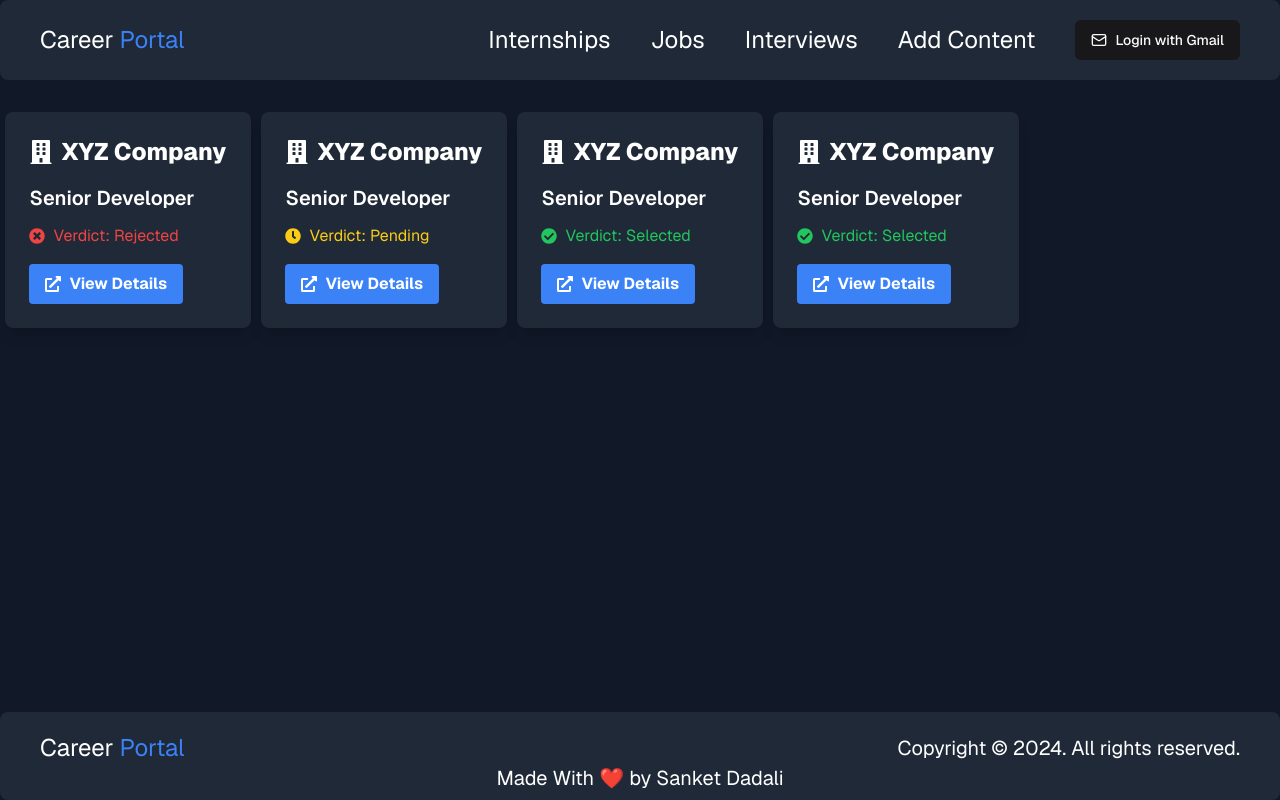
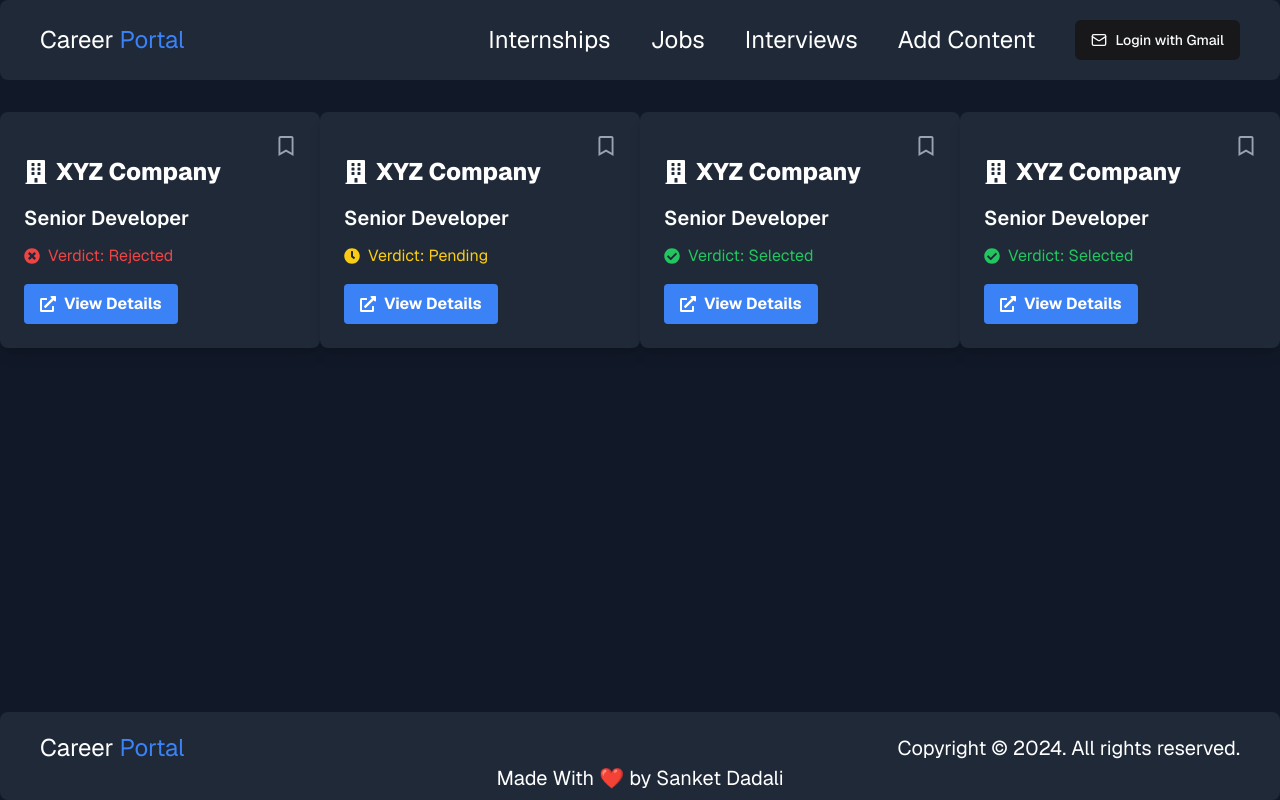
Before and after one commit to poseidonsanket/CareerPortal, a Next.js app: page /interview in a window 1280 px wide. Built offline with nearby package versions, Linux system fonts and the light colour scheme.

Commit message:
Frontend saved logic implemented

```diff
--- a/app/internship/add/page.tsx
+++ b/app/internship/add/page.tsx
@@ -25,7 +25,7 @@ const page = () => {
       <Header />
 
       <div className="flex-1">
-        <Form text={"Internship"} />;
+        <Form text={"Internship"} />
       </div>
 
       <Footer />
--- a/app/internship/page.tsx
+++ b/app/internship/page.tsx
@@ -16,7 +16,7 @@ const page = () => {
       <Header />
 
       <div className="flex-1 mt-20 mb-20">
-        <div className="grid grid-cols-4">
+        <div className="lg:grid lg:grid-cols-4">
           <Card
             companyName={dummyData.companyName}
             jobTitle={dummyData.jobTitle}
--- a/app/interview/page.tsx
+++ b/app/interview/page.tsx
@@ -9,7 +9,7 @@ const page = () => {
       <Header />
 
       <div className="flex-1 mt-20 mb-20">
-        <div className="grid grid-cols-5">
+        <div className="lg:grid lg:grid-cols-4">
           <InterviewCard
             companyName="XYZ Company"
             position="Senior Developer"
--- a/app/job/page.tsx
+++ b/app/job/page.tsx
@@ -40,7 +40,7 @@ const index = () => {
       <Header />
 
       <div className="flex-1 mt-20 mb-20">
-        <div className="grid grid-cols-4">
+        <div className="lg:grid lg:grid-cols-4">
           {jobs.map((job) => (
             <Card
               key={job.id}
--- a/components/Card.tsx
+++ b/components/Card.tsx
@@ -1,5 +1,12 @@
-import React from "react";
-import { FaBuilding, FaMapMarkerAlt, FaGraduationCap } from "react-icons/fa";
+"use client";
+import React, { useState } from "react";
+import {
+  FaBuilding,
+  FaMapMarkerAlt,
+  FaGraduationCap,
+  FaBookmark,
+  FaRegBookmark,
+} from "react-icons/fa";
 
 interface CardProps {
   companyName: string;
@@ -16,10 +23,24 @@ const Card: React.FC<CardProps> = ({
   batchEligible,
   jobLink,
 }) => {
-  console.log(companyName);
-  console.log(jobLink);
+  const [isSaved, setIsSaved] = useState(false);
+
+  const handleSaveClick = () => {
+    setIsSaved(!isSaved);
+  };
   return (
-    <div className="bg-gray-800 text-white p-6 rounded-lg shadow-lg max-w-lg mx-auto mt-8 min-w-80">
+    <div className="bg-gray-800 text-white p-6 rounded-lg shadow-lg max-w-lg lg:mx-auto mt-8 min-w-80 mx-10">
+      <div className="flex justify-between">
+        <div>{" "}</div>
+        <div className="flex flex-end" onClick={handleSaveClick}>
+          {isSaved ? (
+            <FaBookmark className="text-white-400 text-xl" />
+          ) : (
+            <FaRegBookmark className="text-gray-400 text-xl" />
+          )}
+        </div>
+      </div>
+
       <h2 className="text-2xl font-extrabold mb-4 flex items-center">
         <FaBuilding className="mr-2 text-blue-400" />
         {companyName}
--- a/components/HeaderDropDown.tsx
+++ b/components/HeaderDropDown.tsx
@@ -6,9 +6,9 @@ function HeaderDropDown({ handleLogout }: any) {
       <button className="bg-blue-500 hover:bg-blue-600 text-white font-bold py-2 px-4 rounded focus:outline-none focus:shadow-outline mr-2 text-sm">
         My Added Content
       </button>
-      {/* <button className="bg-blue-500 hover:bg-blue-600 text-white font-bold py-2 px-4 rounded focus:outline-none focus:shadow-outline mr-2 text-sm">
+      <button className="bg-blue-500 hover:bg-blue-600 text-white font-bold py-2 px-4 rounded focus:outline-none focus:shadow-outline mr-2 text-sm">
         My Saved Content
-      </button> */}
+      </button>
       <button className="bg-blue-500 hover:bg-blue-600 text-white font-bold py-2 px-4 rounded focus:outline-none focus:shadow-outline text-sm" onClick={handleLogout}>
         Logout
       </button>
--- a/components/InterviewCard.tsx
+++ b/components/InterviewCard.tsx
@@ -1,10 +1,13 @@
-import React from "react";
+"use client";
+import React, { useState } from "react";
 import {
   FaBuilding,
   FaCheckCircle,
   FaTimesCircle,
   FaExternalLinkAlt,
-  FaClock
+  FaClock,
+  FaBookmark,
+  FaRegBookmark,
 } from "react-icons/fa";
 
 interface InterviewCardProps {
@@ -20,6 +23,11 @@ const InterviewCard: React.FC<InterviewCardProps> = ({
   verdict,
   readMoreLink,
 }) => {
+  const [isSaved, setIsSaved] = useState(false);
+
+  const handleSaveClick = () => {
+    setIsSaved(!isSaved);
+  };
   let verdictIcon;
   let verdictText;
   let verdictColorClass;
@@ -44,7 +52,17 @@ const InterviewCard: React.FC<InterviewCardProps> = ({
   }
 
   return (
-    <div className="bg-gray-800 text-white p-6 rounded-lg shadow-lg max-w-lg mx-auto mt-8">
+    <div className="bg-gray-800 text-white p-6 rounded-lg shadow-lg max-w-lg mx-auto mt-8 min-w-80 lg:mx-auto mx-10">
+      <div className="flex justify-between">
+        <div> </div>
+        <div className="flex flex-end" onClick={handleSaveClick}>
+          {isSaved ? (
+            <FaBookmark className="text-white-400 text-xl" />
+          ) : (
+            <FaRegBookmark className="text-gray-400 text-xl" />
+          )}
+        </div>
+      </div>
       <h2 className="text-2xl font-extrabold mb-4 flex items-center">
         <FaBuilding className="mr-2" />
         {companyName}
--- a/components/MobileNav.tsx
+++ b/components/MobileNav.tsx
@@ -83,13 +83,13 @@ const MobileNav = ({handleMenu,signIn,handleSignOut,isLogin}: any) => {
           </button>
         </li>
       )}
-      {/* {isLogin && (
+      {isLogin && (
         <li onClick={handleSignOut}>
           <button className="bg-blue-500 hover:bg-blue-600 text-white font-bold py-2 px-4 rounded focus:outline-none focus:shadow-outline mr-2 text-sm">
             My Saved Content
           </button>
         </li>
-      )} */}
+      )}
     </ul>
   </div>
   )
```
Also changed, not shown: utils/firebase.ts (line endings or trailing spaces).
